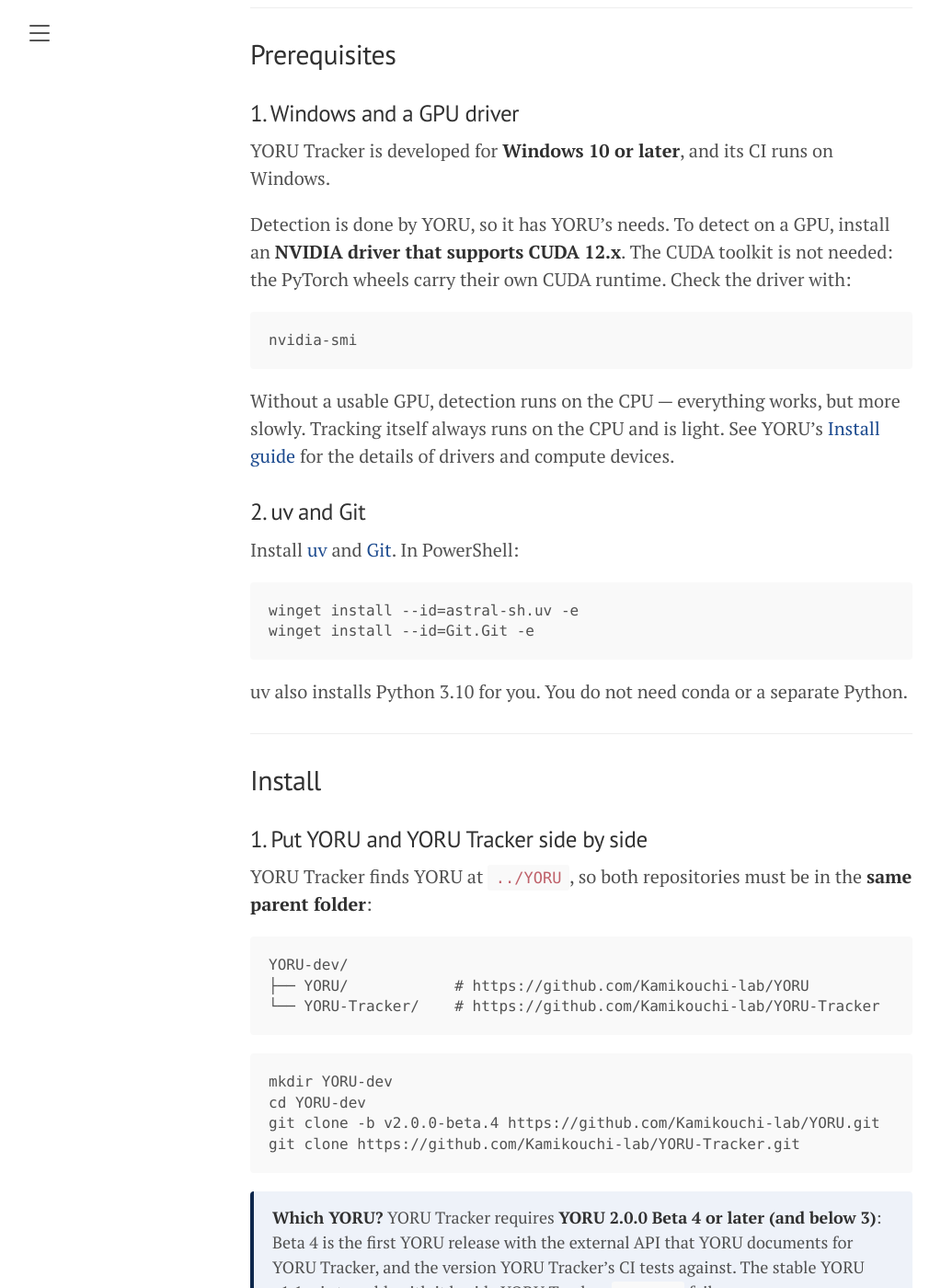
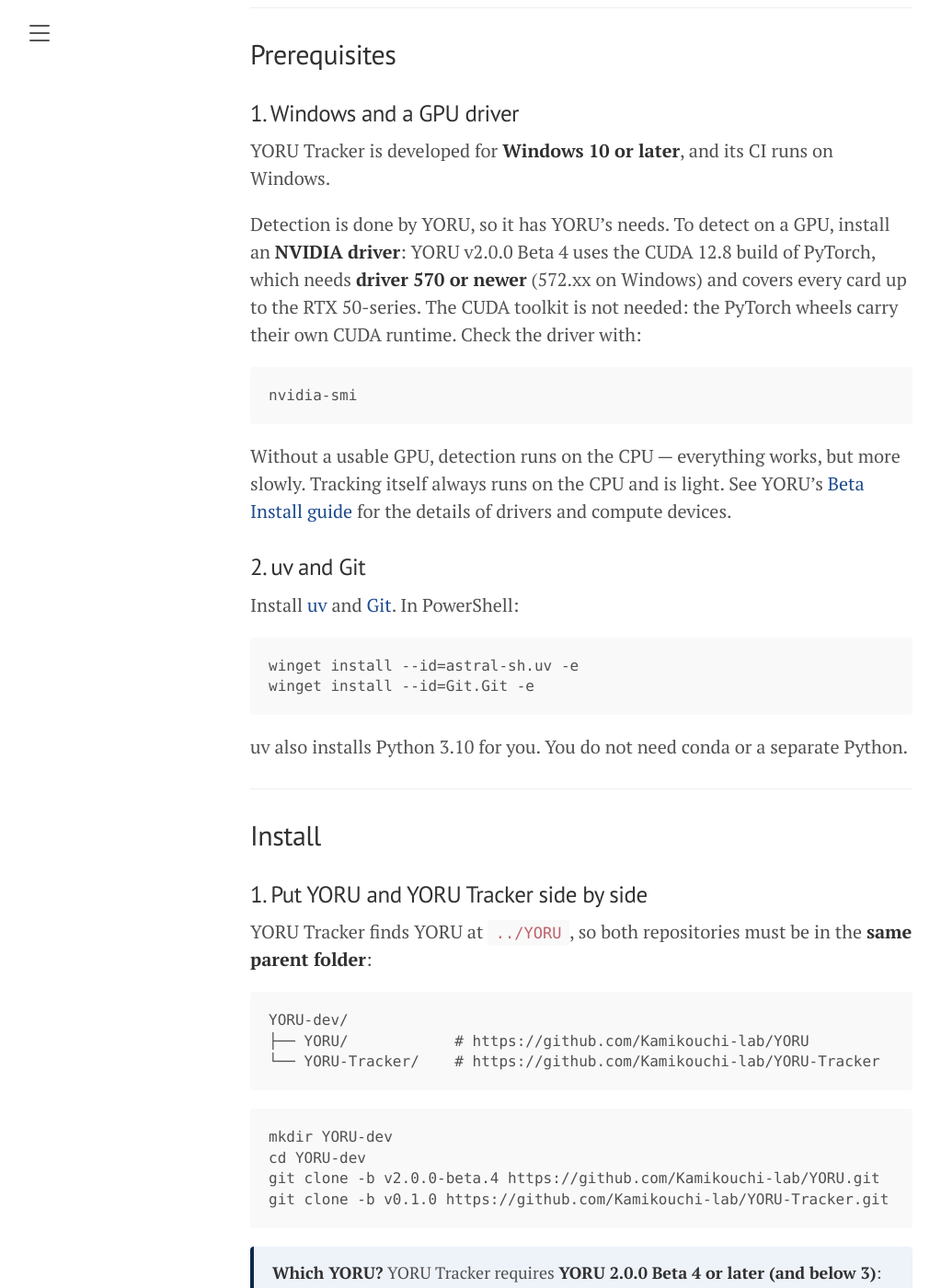
Before and after one commit to Kamikouchi-lab/YORU-Tracker_doc, a Jekyll site: the page built from _guides/01_install.md, in a window 1280 px wide and 1400 px high, scrolled down 304 px. Shown: the whole window at 92% size, without its empty margins (8-1031 px from the left). Built offline with Jekyll 4.4.1, drawn with Linux system fonts in a browser that asks for light colours; some of the changed text lies outside the part shown.

Commit message:
Point the install at the v0.1.0 release
Clone YORU Tracker at v0.1.0, update by checking out release tags
(git pull does not work on a tag checkout), list the release under
Versions, and give YORU Beta 4's driver requirement (570 or newer for
the CUDA 12.8 build), linking YORU's Beta Install guide rather than the
v1.1.2 one.

Co-Authored-By: Claude Opus 5.5 <noreply@anthropic.com>

````diff
--- a/_config.yml
+++ b/_config.yml
@@ -18,7 +18,7 @@ author:
 
 # Custom vars
 version:             v0.1.0
-yoru_requirement:    v2.0.0-beta.3 or later
+yoru_requirement:    v2.0.0-beta.4 or later
 
 
 github:
--- a/_guides/01_install.md
+++ b/_guides/01_install.md
@@ -14,13 +14,13 @@ YORU Tracker is installed with [uv](https://docs.astral.sh/uv/), **next to a YOR
 
 YORU Tracker is developed for **Windows 10 or later**, and its CI runs on Windows.
 
-Detection is done by YORU, so it has YORU's needs. To detect on a GPU, install an **NVIDIA driver that supports CUDA 12.x**. The CUDA toolkit is not needed: the PyTorch wheels carry their own CUDA runtime. Check the driver with:
+Detection is done by YORU, so it has YORU's needs. To detect on a GPU, install an **NVIDIA driver**: YORU v2.0.0 Beta 4 uses the CUDA 12.8 build of PyTorch, which needs **driver 570 or newer** (572.xx on Windows) and covers every card up to the RTX 50-series. The CUDA toolkit is not needed: the PyTorch wheels carry their own CUDA runtime. Check the driver with:
 
 ```
 nvidia-smi
 ```
 
-Without a usable GPU, detection runs on the CPU — everything works, but more slowly. Tracking itself always runs on the CPU and is light. See YORU's [Install guide]({{ site.yoru.docs }}guides/01-install/) for the details of drivers and compute devices.
+Without a usable GPU, detection runs on the CPU — everything works, but more slowly. Tracking itself always runs on the CPU and is light. See YORU's [Beta Install guide]({{ site.yoru.docs }}beta-guides/01-install/) for the details of drivers and compute devices.
 
 ### 2. uv and Git
 
@@ -51,7 +51,7 @@ YORU-dev/
 mkdir YORU-dev
 cd YORU-dev
 git clone -b v2.0.0-beta.4 https://github.com/Kamikouchi-lab/YORU.git
-git clone https://github.com/Kamikouchi-lab/YORU-Tracker.git
+git clone -b v0.1.0 https://github.com/Kamikouchi-lab/YORU-Tracker.git
 ```
 
 <div class="note" markdown="1">
@@ -93,15 +93,19 @@ uv run yoru-tracker
 
 ## Updating
 
-Pull both repositories, then sync again from the YORU Tracker folder:
+Both folders are checked out at a release tag, so update them by checking out the newer tags, then sync again from the YORU Tracker folder. Each YORU Tracker [release](https://github.com/Kamikouchi-lab/YORU-Tracker/releases) names the YORU version it needs:
 
 ```
 cd YORU-dev
-git -C YORU pull
-git -C YORU-Tracker pull
+git -C YORU fetch --tags
+git -C YORU checkout v2.0.0-beta.4
+git -C YORU-Tracker fetch --tags
+git -C YORU-Tracker checkout v0.1.0
 cd YORU-Tracker
 uv sync
 ```
+
+Replace the two tags with the ones the release you are moving to names. `git pull` does not work on a tag checkout.
 
 ---
 
@@ -127,4 +131,4 @@ $env:YORU_DEVICE = "cpu"
 uv run yoru-tracker
 ```
 
-See [Choosing the compute device]({{ site.yoru.docs }}guides/01-install/#choosing-the-compute-device) in the YORU documentation.
+See [Choosing the compute device]({{ site.yoru.docs }}beta-guides/01-install/#choosing-the-compute-device) in the YORU documentation.
````
Also changed, not shown: index.md (+11 -3 lines).
